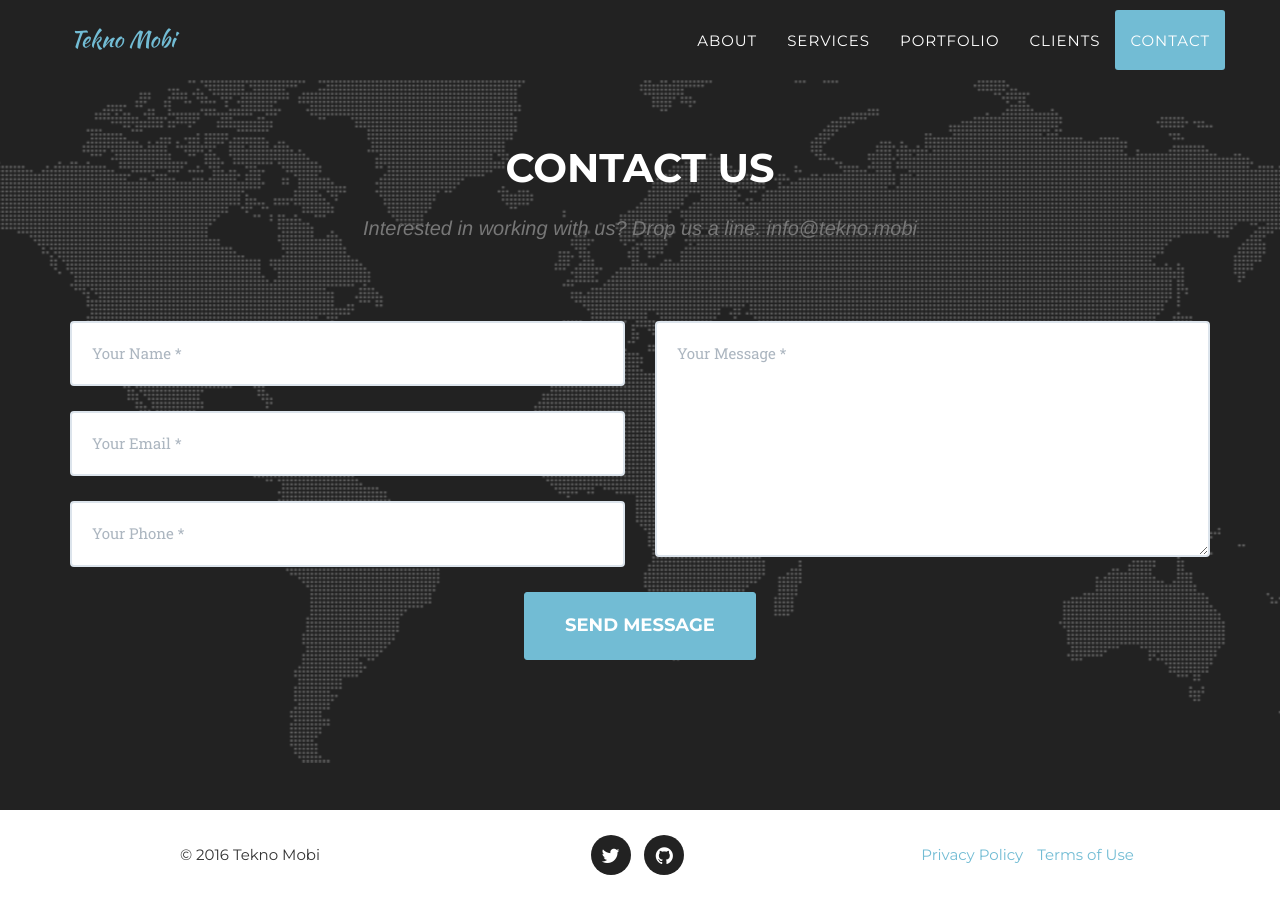
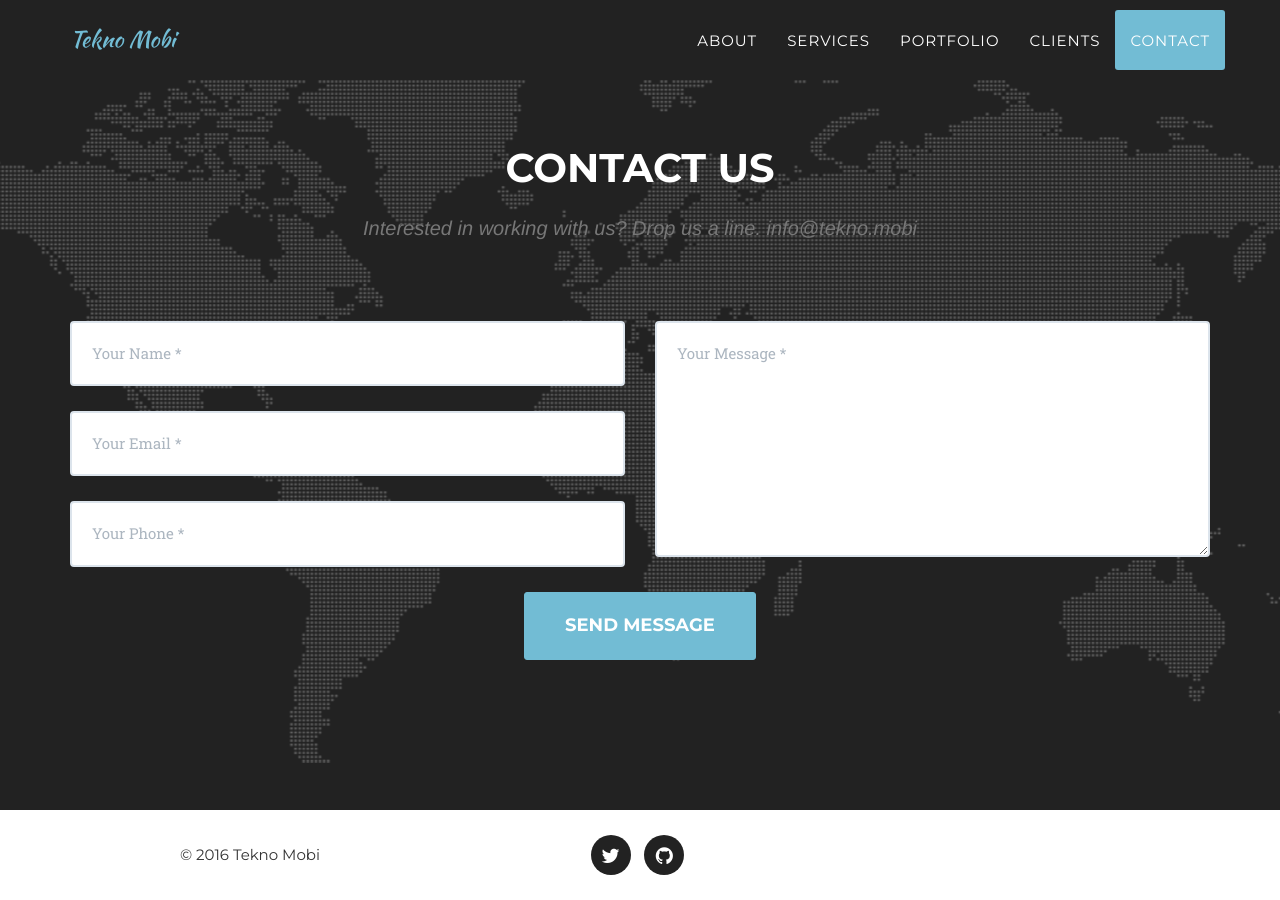
Before and after one commit to lnyousif/teknomobi, a Jekyll site: the page built from index.html, in a window 1280 px wide and 900 px high, scrolled down 6226 px. Built offline with Jekyll 4.4.1, drawn with Linux system fonts in a browser that asks for light colours; some web fonts are replaced.

Commit message:
Update footer.html

```diff
--- a/_includes/footer.html
+++ b/_includes/footer.html
@@ -13,12 +13,12 @@
                     </ul>
                 </div>
                 <div class="col-md-4">
-                    <ul class="list-inline quicklinks">
+                    <!-- <ul class="list-inline quicklinks">
                         <li><a href="#">Privacy Policy</a>
                         </li>
                         <li><a href="#">Terms of Use</a>
                         </li>
-                    </ul>
+                    </ul> -->
                 </div>
             </div>
         </div>
```
